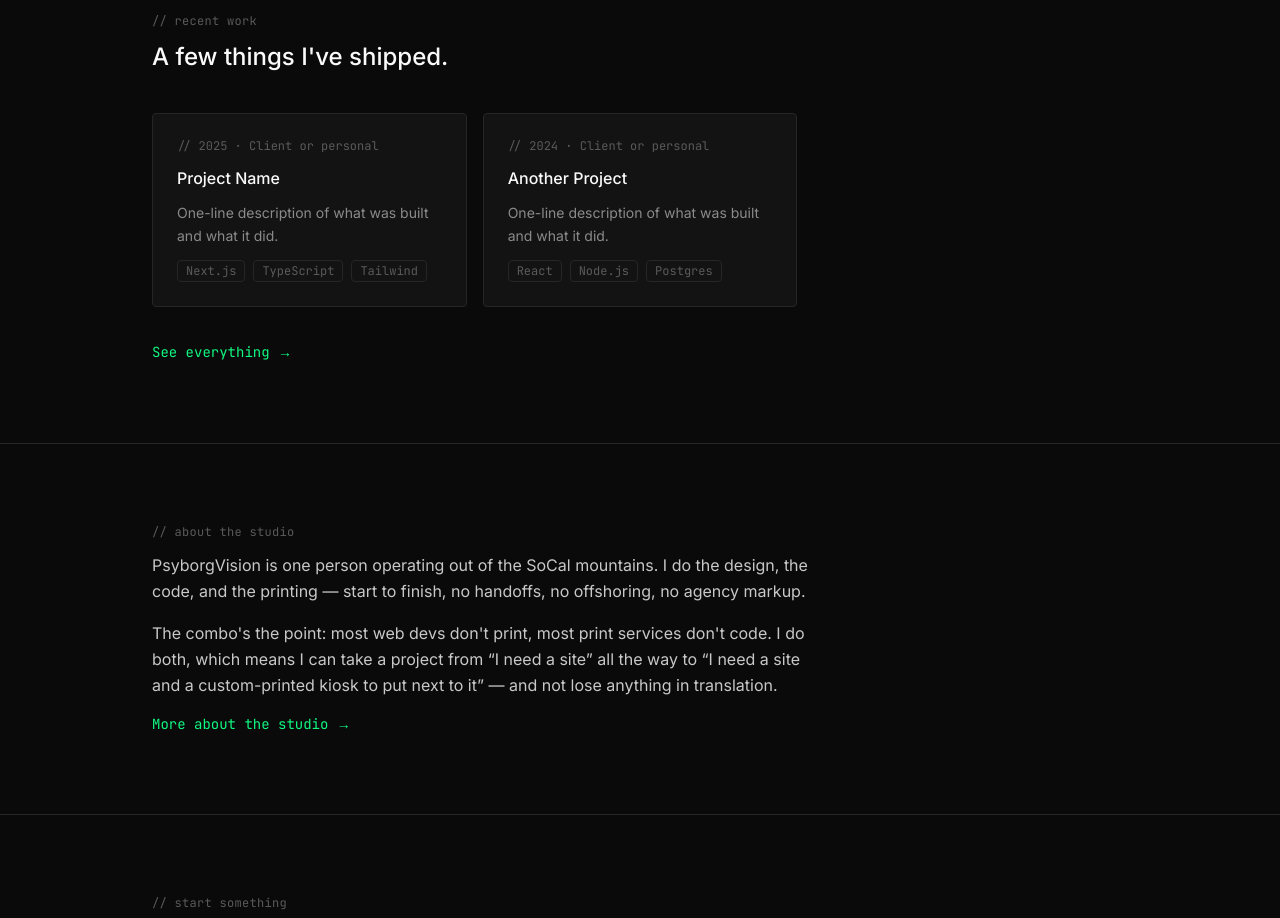
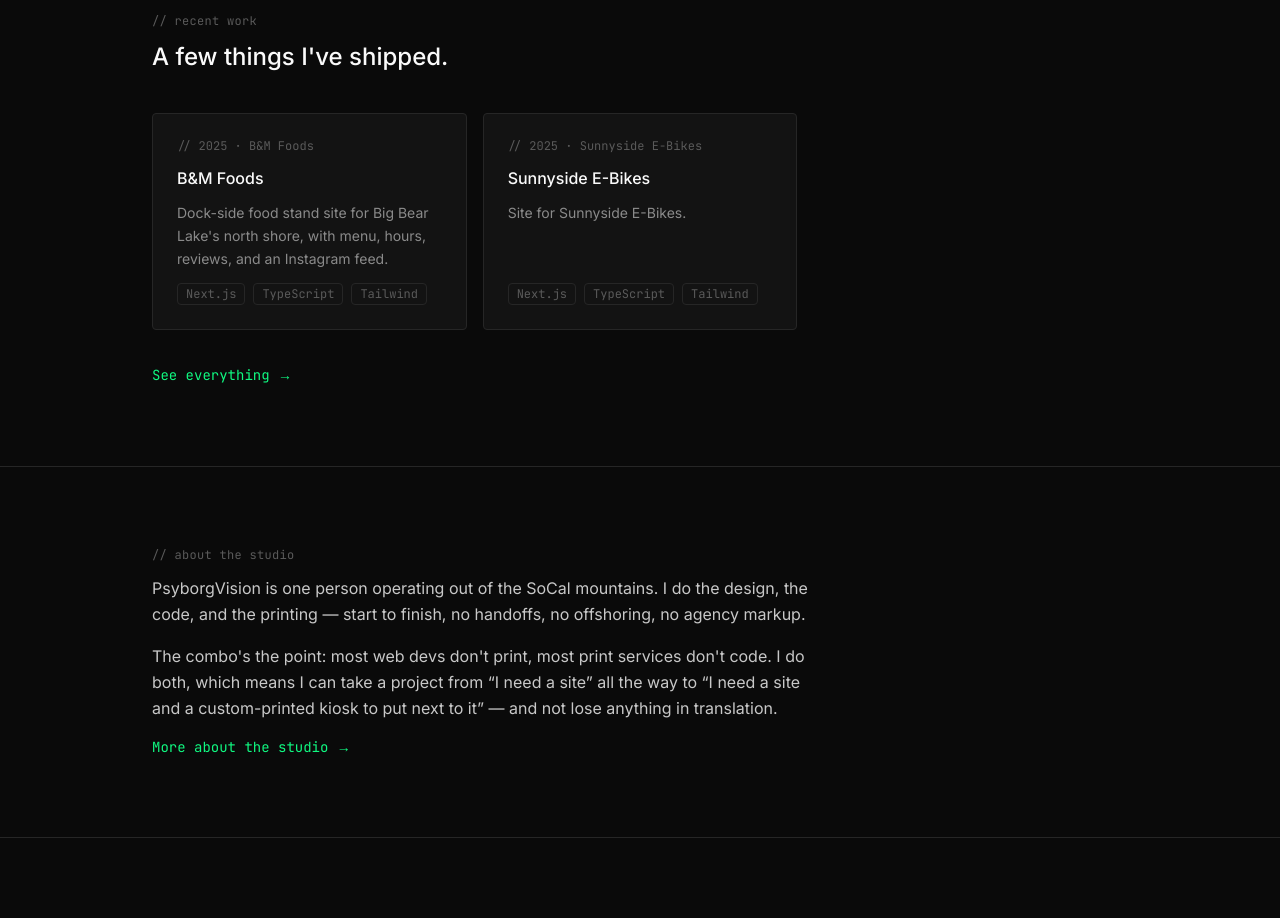
Before and after one commit to PsyborgVison/psyborgvision-site, a Next.js app: page / in a window 1280 px wide. Shown: the part 1380-2298 px from the top of the page. Built offline with nearby package versions, Linux system fonts and the light colour scheme.

Commit message:
Add B&M Foods and Sunnyside E-Bikes to work portfolio
Replace placeholder work entries with real managed client sites, and
add a live-site link plus a "Live & managed" tag for ongoing projects.

```diff
--- a/src/app/work/[slug]/page.tsx
+++ b/src/app/work/[slug]/page.tsx
@@ -40,6 +40,7 @@ export default async function WorkDetailPage(props: {
 
       <span className="font-mono text-xs text-text-dim">
         // {project.year} · {project.client}
+        {project.status === "managed" ? " · Live & managed" : ""}
       </span>
       <h1 className="text-3xl font-medium text-text mt-2 mb-4 tracking-tight">
         {project.title}
@@ -47,6 +48,16 @@ export default async function WorkDetailPage(props: {
       <p className="text-text-2 text-lg mb-6 leading-relaxed max-w-2xl">
         {project.summary}
       </p>
+      {project.url ? (
+        <a
+          href={project.url}
+          target="_blank"
+          rel="noopener noreferrer"
+          className="inline-block mb-6 text-sm text-accent hover:text-accent-dim transition-colors font-mono"
+        >
+          Visit site →
+        </a>
+      ) : null}
 
       <div className="flex flex-wrap gap-2 mb-14">
         {project.tags.map((tag) => (
--- a/src/app/work/page.tsx
+++ b/src/app/work/page.tsx
@@ -30,6 +30,7 @@ export default function WorkPage() {
           >
             <span className="font-mono text-xs text-text-dim">
               // {project.year} · {project.client}
+              {project.status === "managed" ? " · Live & managed" : ""}
             </span>
             <h2 className="text-base font-medium text-text group-hover:text-accent transition-colors">
               {project.title}
--- a/src/content/work.ts
+++ b/src/content/work.ts
@@ -8,35 +8,34 @@ export type WorkProject = {
   featured: boolean;
   thumbnail?: string;
   body?: string;
+  url?: string;
+  status?: "managed" | "in-progress";
 };
 
 export const projects: WorkProject[] = [
   {
-    slug: "placeholder-01",
-    title: "Project Name",
+    slug: "bm-foods",
+    title: "B&M Foods",
     year: "2025",
-    client: "Client or personal",
-    summary: "One-line description of what was built and what it did.",
+    client: "B&M Foods",
+    summary:
+      "Dock-side food stand site for Big Bear Lake's north shore, with menu, hours, reviews, and an Instagram feed.",
     tags: ["Next.js", "TypeScript", "Tailwind"],
     featured: true,
+    url: "https://bm29foods.com",
+    status: "managed",
+    body: "Marketing site for a family-run food stand at Grays Hook Line 'n' Dine on Big Bear Lake's north shore in Fawnskin, CA — breakfast burritos, loaded fries, pastrami sandwiches, and fresh squeezed lemonade. Built with Next.js and Tailwind, with a full menu, local SEO (Restaurant schema, hours, service area), customer reviews, and an Instagram strip. Actively managed with ongoing content and photo updates.",
   },
   {
-    slug: "placeholder-02",
-    title: "Another Project",
-    year: "2024",
-    client: "Client or personal",
-    summary: "One-line description of what was built and what it did.",
-    tags: ["React", "Node.js", "Postgres"],
+    slug: "sunnyside-ebikes",
+    title: "Sunnyside E-Bikes",
+    year: "2025",
+    client: "Sunnyside E-Bikes",
+    summary: "Site for Sunnyside E-Bikes.",
+    tags: ["Next.js", "TypeScript", "Tailwind"],
     featured: true,
-  },
-  {
-    slug: "placeholder-03",
-    title: "Third Project",
-    year: "2024",
-    client: "Client or personal",
-    summary: "One-line description of what was built and what it did.",
-    tags: ["Next.js", "Supabase", "Stripe"],
-    featured: false,
+    url: "https://sunnysideebikes.com",
+    status: "managed",
   },
 ];
 
```
